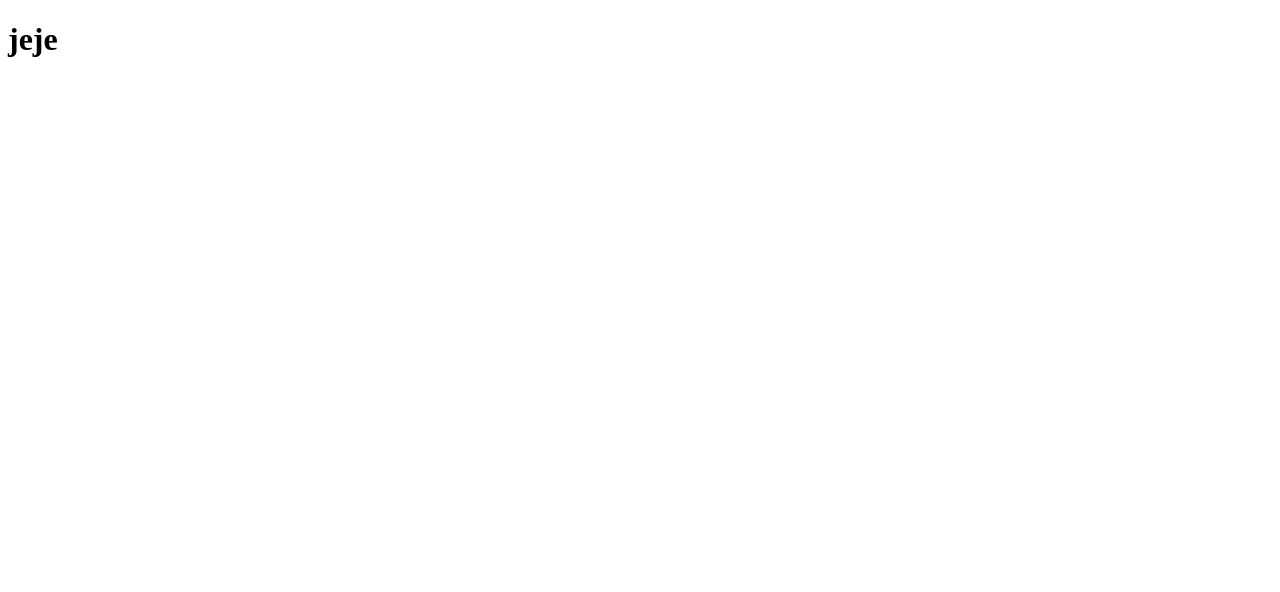
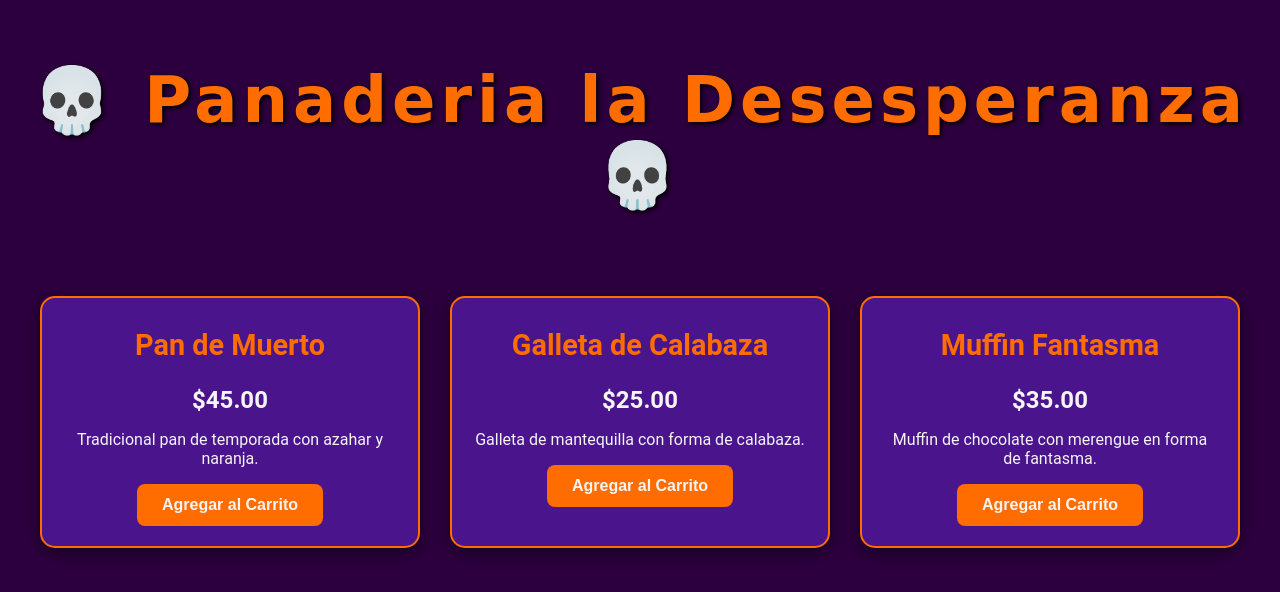
Before and after one commit to Repoillo/TMAADesesperanza, a website: page public/index.html in a window 1280 px wide. Drawn offline with Linux system fonts and the light colour scheme.

Commit message:
actualizacion 0.01

```diff
--- a/public/index.html
+++ b/public/index.html
@@ -1,11 +1,39 @@
 <!DOCTYPE html>
-<html lang="en">
+<html lang="es">
 <head>
     <meta charset="UTF-8">
     <meta name="viewport" content="width=device-width, initial-scale=1.0">
-    <title>hola</title>
+    <title>TMAA Proyecto</title>
+    <link rel="stylesheet" href="style.css">
 </head>
 <body>
-    <h1>jeje</h1>
+    <header>
+        <h1>💀 Panaderia la Desesperanza 💀</h1>
+    </header>
+
+    <main class="container">
+        <div class="productos-grid">
+            <div class="producto-card">
+                <h2>Pan de Muerto</h2>
+                <p class="precio">$45.00</p>
+                <p>Tradicional pan de temporada con azahar y naranja.</p>
+                <button>Agregar al Carrito</button>
+            </div>
+
+            <div class="producto-card">
+                <h2>Galleta de Calabaza</h2>
+                <p class="precio">$25.00</p>
+                <p>Galleta de mantequilla con forma de calabaza.</p>
+                <button>Agregar al Carrito</button>
+            </div>
+
+            <div class="producto-card">
+                <h2>Muffin Fantasma</h2>
+                <p class="precio">$35.00</p>
+                <p>Muffin de chocolate con merengue en forma de fantasma.</p>
+                <button>Agregar al Carrito</button>
+            </div>
+        </div>
+    </main>
 </body>
 </html>
--- /dev/null
+++ b/public/style.css
@@ -0,0 +1,98 @@
+/* --- Variables de Color y Fuentes --- */
+:root {
+    --morado-fondo: #2c003e;
+    --morado-tarjeta: #4a148c;
+    --naranja-acento: #ff6d00;
+    --blanco-hueso: #f5f5f5;
+
+    --fuente-titulos: 'Creepster', cursive; /* Fuente temática para el título principal */
+    --fuente-cuerpo: 'Roboto', sans-serif;  /* Fuente legible para el resto del texto */
+}
+
+/* --- Estilos Globales --- */
+body {
+    margin: 0;
+    font-family: var(--fuente-cuerpo);
+    background-color: var(--morado-fondo);
+    color: var(--blanco-hueso);
+}
+
+.container {
+    max-width: 1200px;
+    margin: 0 auto;
+    padding: 20px;
+}
+
+/* --- Header --- */
+header {
+    text-align: center;
+    padding: 20px 0;
+}
+
+header h1 {
+    font-family: var(--fuente-titulos);
+    font-size: 4rem;
+    color: var(--naranja-acento);
+    letter-spacing: 5px;
+    text-shadow: 2px 2px 5px #000;
+}
+
+/* --- Grid de Productos --- */
+.productos-grid {
+    display: grid;
+    /* Creamos columnas responsivas: se ajustan solas al tamaño de la pantalla */
+    grid-template-columns: repeat(auto-fit, minmax(280px, 1fr));
+    gap: 30px;
+}
+
+/* --- Tarjeta de Producto --- */
+.producto-card {
+    background-color: var(--morado-tarjeta);
+    border: 2px solid var(--naranja-acento);
+    border-radius: 15px;
+    padding: 20px;
+    text-align: center;
+    box-shadow: 0 4px 15px rgba(0, 0, 0, 0.5);
+    transition: transform 0.3s ease, box-shadow 0.3s ease;
+}
+
+.producto-card:hover {
+    transform: translateY(-10px); /* Efecto de "flotar" al pasar el mouse */
+    box-shadow: 0 10px 20px var(--naranja-acento, 0.4);
+}
+
+.producto-card img {
+    max-width: 100%;
+    border-radius: 10px;
+    margin-bottom: 15px;
+}
+
+.producto-card h2 {
+    font-size: 1.8rem;
+    margin: 10px 0;
+    color: var(--naranja-acento);
+}
+
+.producto-card .precio {
+    font-size: 1.5rem;
+    font-weight: bold;
+    color: var(--blanco-hueso);
+    margin-bottom: 15px;
+}
+
+/* --- Botón --- */
+.producto-card button {
+    background-color: var(--naranja-acento);
+    color: var(--blanco-hueso);
+    border: none;
+    padding: 12px 25px;
+    border-radius: 8px;
+    font-size: 1rem;
+    font-weight: bold;
+    cursor: pointer;
+    transition: background-color 0.3s ease;
+}
+
+.producto-card button:hover {
+    background-color: #ff8c00; /* Un naranja un poco más claro */
+}
```
Also changed, not shown: app.js (+16 -4 lines).
